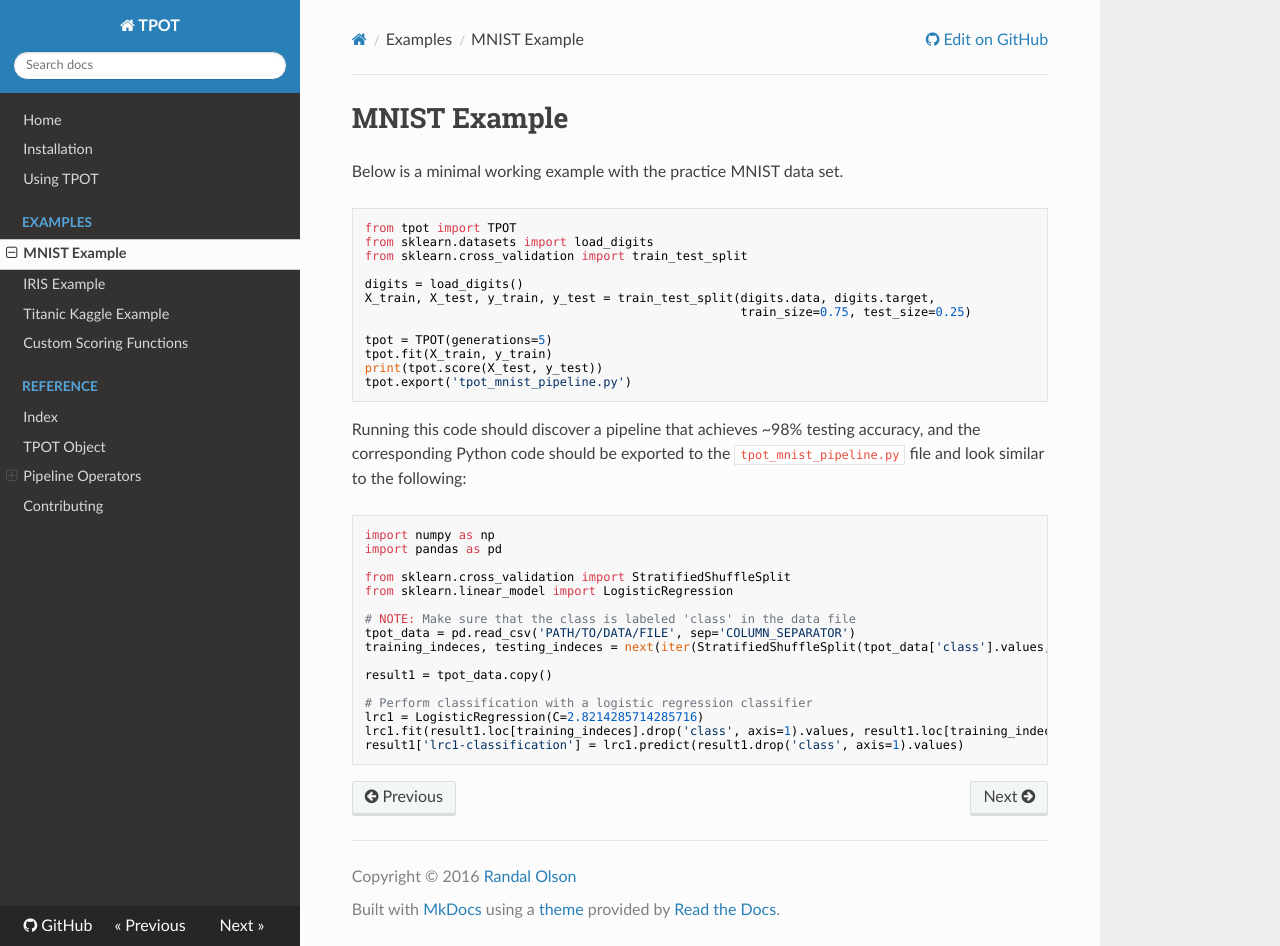
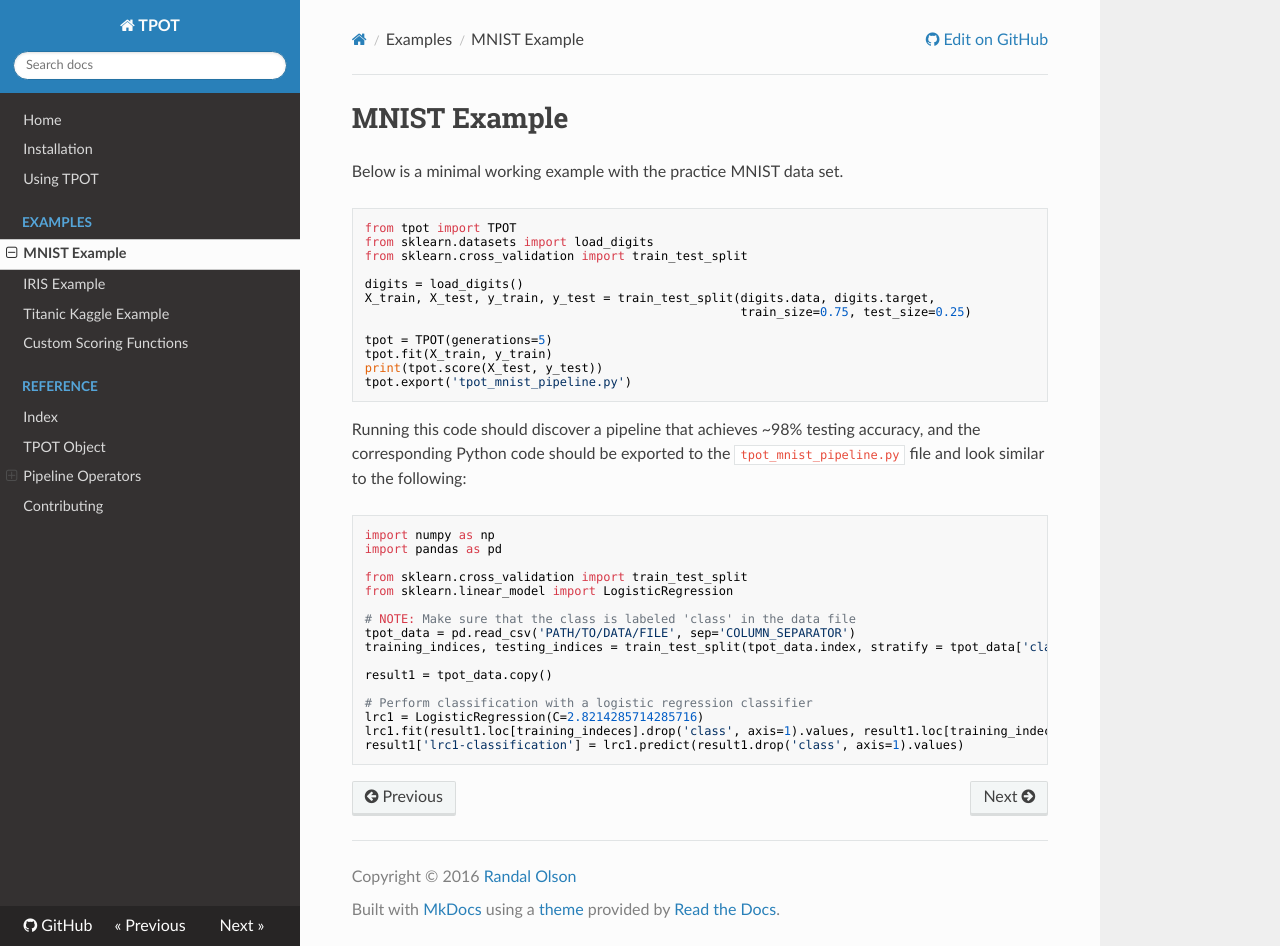
Before and after one commit to EpistasisLab/tpot, an MkDocs documentation site: the page built from docs/sources/examples/MNIST_Example.md, in a window 1280 px wide and 946 px high. Built offline with MkDocs 1.6.1, drawn with Linux system fonts in a browser that asks for light colours; nearby versions of some CDN libraries; old or Windows-style settings are respelled for this version of MkDocs.

Commit message:
Updated documentation to incorporate train_test_split

```diff
--- a/docs/sources/examples/MNIST_Example.md
+++ b/docs/sources/examples/MNIST_Example.md
@@ -23,12 +23,12 @@ Running this code should discover a pipeline that achieves ~98% testing accuracy
 import numpy as np
 import pandas as pd
 
-from sklearn.cross_validation import StratifiedShuffleSplit
+from sklearn.cross_validation import train_test_split
 from sklearn.linear_model import LogisticRegression
 
 # NOTE: Make sure that the class is labeled 'class' in the data file
 tpot_data = pd.read_csv('PATH/TO/DATA/FILE', sep='COLUMN_SEPARATOR')
-training_indeces, testing_indeces = next(iter(StratifiedShuffleSplit(tpot_data['class'].values, n_iter=1, train_size=0.75, test_size=0.25)))
+training_indices, testing_indices = train_test_split(tpot_data.index, stratify = tpot_data['class'].values, train_size=0.75, test_size=0.25)
 
 result1 = tpot_data.copy()
 
```
Also changed, not shown: docs/sources/examples/IRIS_Example.md (+2 -2 lines), 1 other file.
